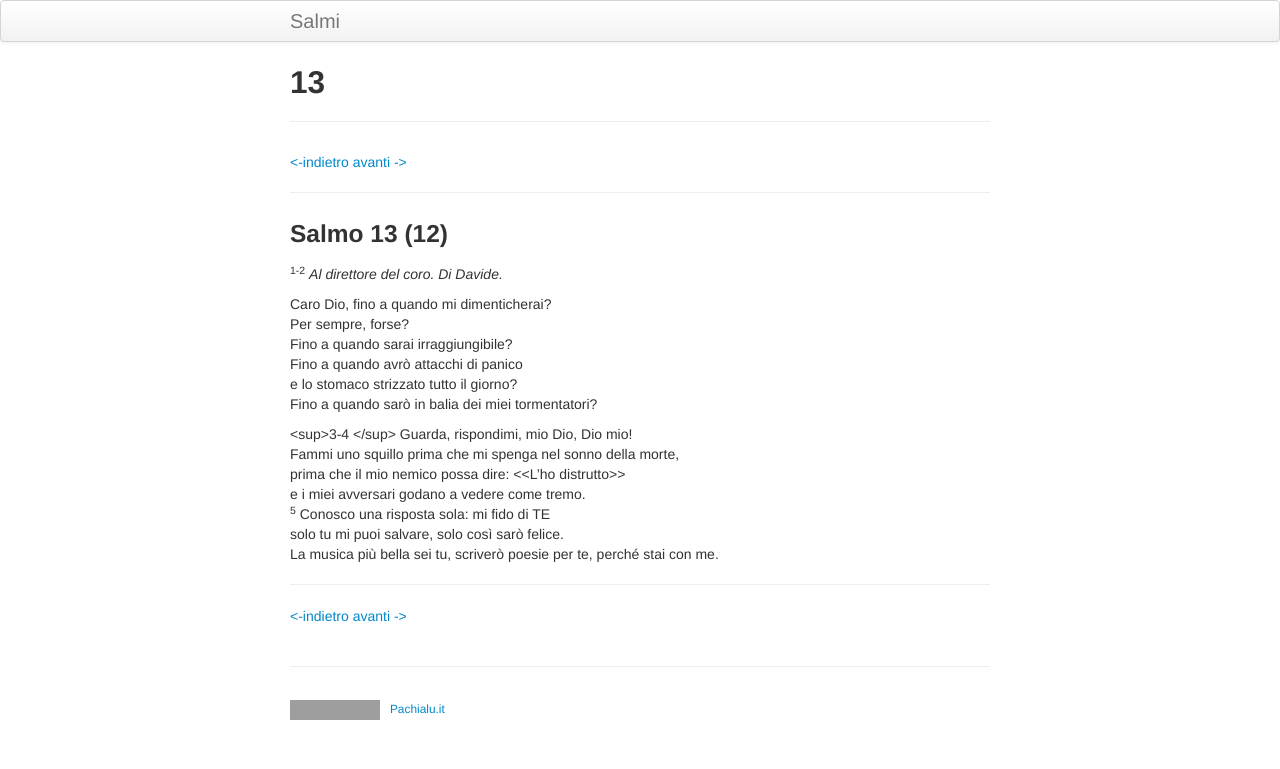
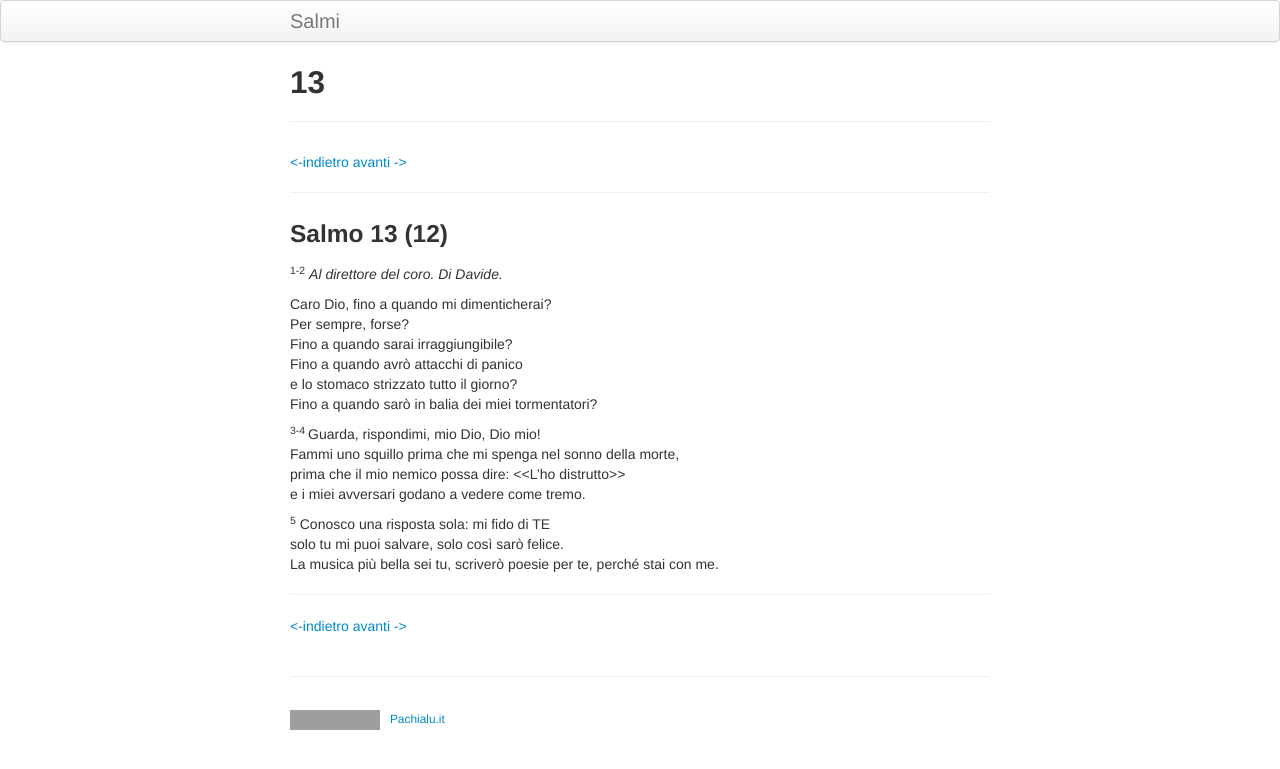
Before and after one commit to pachialu/sal_pages, a Jekyll site: the page built from pages/sal013.md, in a window 1280 px wide. Shown: the top 769 px of the page. Built offline with Jekyll 4.4.1, drawn with Linux system fonts in a browser that asks for light colours; grey boxes are pictures that could not be loaded.

Commit message:
salmi 13,14,19
impaginazione

```diff
--- a/pages/sal013.md
+++ b/pages/sal013.md
@@ -17,10 +17,11 @@ Fino a quando avrò attacchi di panico
 e lo stomaco strizzato tutto il giorno?
 Fino a quando sarò in balia dei miei tormentatori?
 
-\<sup\>3-4 \</sup\> Guarda, rispondimi, mio Dio, Dio mio!
+<sup>3-4 </sup> Guarda, rispondimi, mio Dio, Dio mio!
 Fammi uno squillo prima che mi spenga nel sonno della morte,
 prima che il mio nemico possa dire: \<\<L'ho distrutto\>\>
 e i miei avversari godano a vedere come tremo.
+
 <sup>5</sup> Conosco una risposta sola: mi fido di TE
 solo tu mi puoi salvare, solo così sarò felice.
 La musica più bella sei tu, scriverò poesie per te, perché stai con me.
```
Also changed, not shown: pages/sal014.md (+5 -1 lines), pages/sal019.md (+2 -0 lines).
